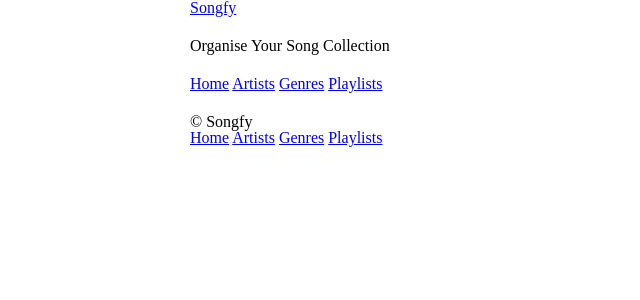
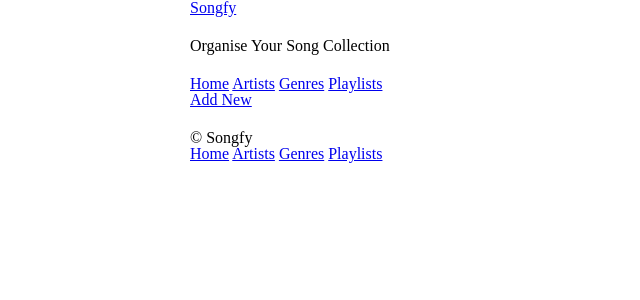
Before and after one commit to SiddharthShringi/Song-App, a Django app: page /genres in a window 1280 px wide. Shown: the top 300 px of the page, without its empty margins (0-640 px from the left). Run offline with Django 3.2, Linux system fonts and the light colour scheme; data that the repository does not hold is empty.

Commit message:
add hyperlink to add new genre

```diff
--- a/songfy/templates/songfy/genre.html
+++ b/songfy/templates/songfy/genre.html
@@ -5,4 +5,5 @@
 		<li><a href="{% url 'songfy:genre_song' genre.id %}">{{ genre.name }}</a></li>
 	{% endfor %}
 </ul>
+<a href="{% url 'songfy:add_genre' %}">Add New</a>
 {% endblock %}
```
